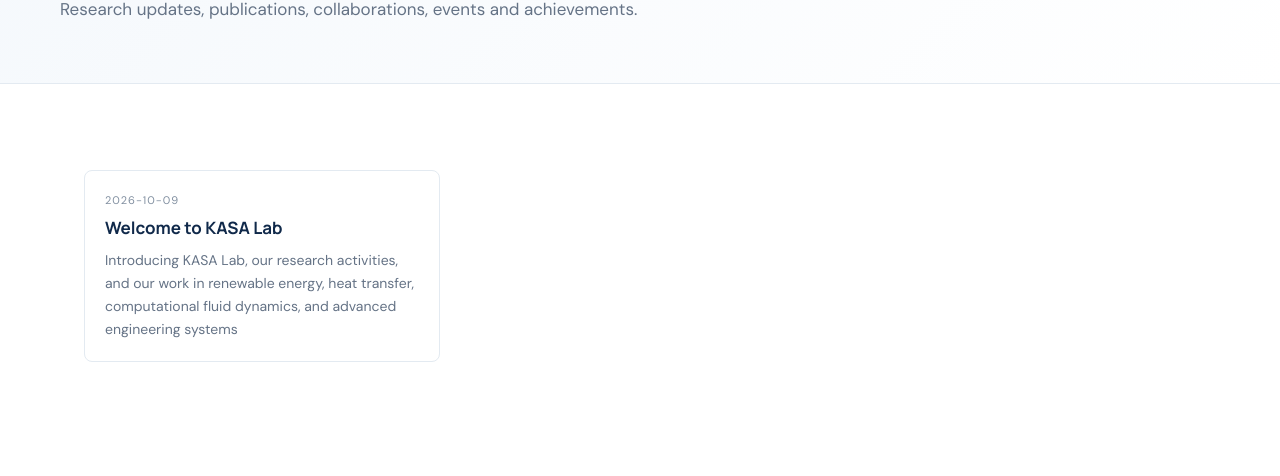
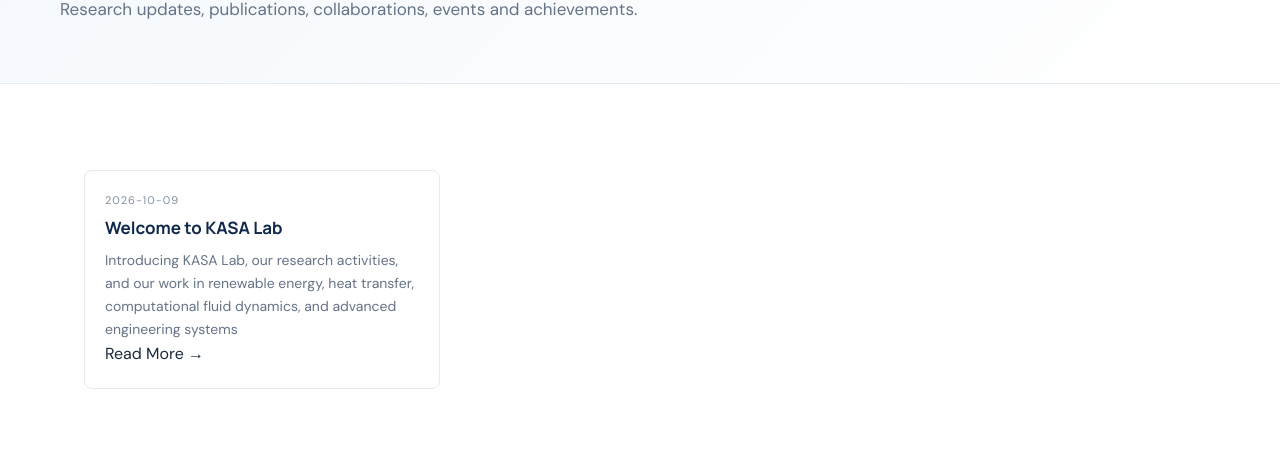
Before and after one commit to kasaeianlab/kasa-lab-website, a plain HTML site: page news.html in a window 1280 px wide. Shown: the part 279-755 px from the top of the page. Drawn offline with Linux system fonts and the light colour scheme.

Commit message:
Update news.html

```diff
--- a/news.html
+++ b/news.html
@@ -97,9 +97,16 @@
           const summary = document.createElement("p");
           summary.textContent = item.summary || "";
 
-          body.append(date, title, summary);
+
+          const link = document.createElement("a");
+          link.className = "read-more";
+          link.href = "news-article.html?slug=" + encodeURIComponent(item.slug);
+          link.textContent = "Read More →";
+
+          body.append(date, title, summary, link);
           card.appendChild(body);
           list.appendChild(card);
+
         });
 
         status.textContent = "";
```
